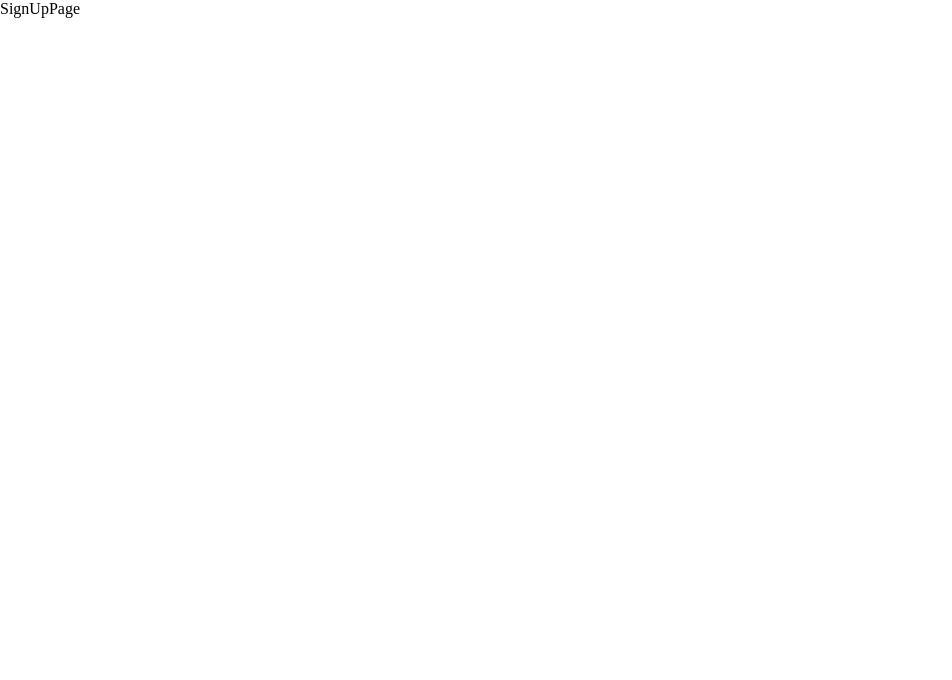
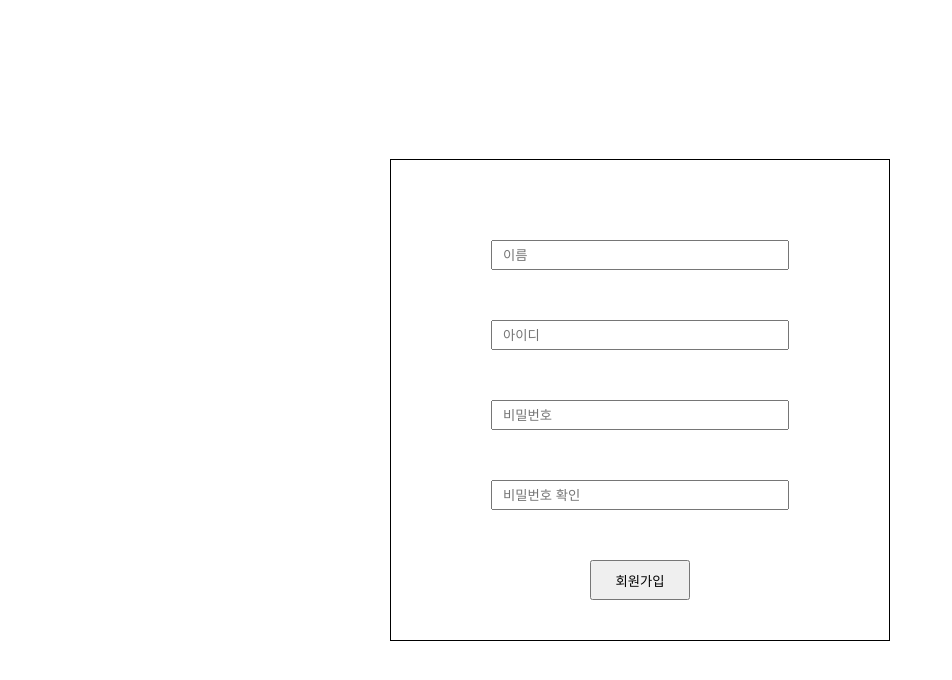
Before and after one commit to jihunv8/Toydo-List-Client, a React (Create React App) app: page /sign-up in a window 1280 px wide. Shown: the top 680 px of the page, without its empty margins (0-952 px from the left). Built offline with nearby package versions, Linux system fonts and the light colour scheme.

Commit message:
Feat SignUpPage에 Form추가
서버에 요청하는 기능 추가 전

```diff
--- /dev/null
+++ b/src/components/common/UserInfoInput.tsx
@@ -0,0 +1,55 @@
+import styled from 'styled-components';
+
+type UserInfoInputType = {
+  type?: string;
+  value: string;
+  setValue: React.Dispatch<React.SetStateAction<string>>;
+  placeholder?: string;
+  warningMessage?: string;
+  onBlur?: () => void;
+};
+
+const UserInfoInput = ({
+  type,
+  value,
+  setValue,
+  placeholder = '',
+  warningMessage = '',
+  onBlur = () => {},
+}: UserInfoInputType) => {
+  return (
+    <UserInfoInputWrapper>
+      <Input
+        type={type}
+        placeholder={placeholder}
+        value={value}
+        onChange={(e) => {
+          setValue(e.target.value);
+        }}
+        onBlur={onBlur}
+      />
+      <ErrorMessage>{warningMessage}</ErrorMessage>
+    </UserInfoInputWrapper>
+  );
+};
+
+export default UserInfoInput;
+
+const UserInfoInputWrapper = styled.div`
+  width: 100%;
+`;
+
+const Input = styled.input`
+  width: 100%;
+  height: 30px;
+  text-indent: 10px;
+  outline: none;
+`;
+
+const ErrorMessage = styled.div`
+  width: 100%;
+  height: 20px;
+  padding: 2px;
+  color: tomato;
+  font-size: 12px;
+`;
--- /dev/null
+++ b/src/components/sign-up/SignUpForm.tsx
@@ -0,0 +1,151 @@
+import styled from 'styled-components';
+import { useState } from 'react';
+import { validateId, validatePassword } from '../../util/validation';
+import UserInfoInput from '../common/UserInfoInput';
+
+const SignUpForm = () => {
+  const [inputName, setInputName] = useState('');
+  const [inputId, setInputId] = useState('');
+  const [inputPassword, setinputPassword] = useState('');
+  const [inputPasswordCheck, setinputPasswordCheck] = useState('');
+
+  const [nameWarningMessageIndex, setNameWarningMessageIndex] = useState(0);
+  const [idWarningMessageIndex, setIdWarningMessageIndex] = useState(0);
+  const [passwordWarningMessageIndex, setPasswordWarningMessageIndex] = useState(0);
+  const [passwordCheckWarningMessageIndex, setPasswordCheckWarningMessageIndex] = useState(0);
+
+  const nameWarningMessages = ['', '이름을 입력하세요'];
+
+  const idWarningMessages = [
+    '',
+    '아이디를 입력하세요',
+    '아이디는 6 ~ 15자 사이이고 최소 1개 이상의 영문자와 숫자를 포함해야합니다.',
+  ];
+
+  const passwordWarningMessages = [
+    '',
+    '비밀번호를 입력하세요',
+    '비밀번호는 8 ~ 32자 사이이고 최소 1개 이상의 영문자와 숫자를 포함해야합니다.',
+  ];
+
+  const passwordCheckWarningMessages = ['', '비밀번호를 입력하세요', '비밀번호가 일치하지 않습니다.'];
+
+  const setNameWarningMessage = () => {
+    if (inputName.length === 0) {
+      setNameWarningMessageIndex(1);
+    } else {
+      setNameWarningMessageIndex(0);
+    }
+  };
+
+  const setIdWarningMessage = () => {
+    if (inputId.length === 0) {
+      setIdWarningMessageIndex(1);
+    } else if (validateId(inputId)) {
+      setIdWarningMessageIndex(0);
+    } else {
+      setIdWarningMessageIndex(2);
+    }
+  };
+
+  const setPasswordWarningMessage = () => {
+    if (inputPassword.length === 0) {
+      setPasswordWarningMessageIndex(1);
+    } else if (validateId(inputPassword)) {
+      setPasswordWarningMessageIndex(0);
+    } else {
+      setPasswordWarningMessageIndex(2);
+    }
+  };
+
+  const setPasswordCheckWarningMessage = () => {
+    if (inputPasswordCheck.length === 0) {
+      setPasswordCheckWarningMessageIndex(1);
+    } else if (inputPassword === inputPasswordCheck) {
+      setPasswordCheckWarningMessageIndex(0);
+    } else {
+      setPasswordCheckWarningMessageIndex(2);
+    }
+  };
+
+  const onSubmit = (e: React.FormEvent<HTMLFormElement>) => {
+    e.preventDefault();
+    const isValidName = inputName.length > 0;
+    const isValidId = validateId(inputId);
+    const isValidPassword = validateId(inputPassword);
+    const isValidPasswordCheck = inputPassword === inputPasswordCheck;
+
+    if (isValidName && isValidId && isValidPassword && isValidPasswordCheck) {
+      console.log('회원가입 요청');
+    } else {
+      setNameWarningMessage();
+      setIdWarningMessage();
+      setPasswordWarningMessage();
+      setPasswordCheckWarningMessage();
+    }
+  };
+
+  return (
+    <LoginFormWrapper>
+      <Form onSubmit={onSubmit}>
+        <UserInfoInput
+          value={inputName}
+          setValue={setInputName}
+          placeholder="이름"
+          warningMessage={nameWarningMessages[nameWarningMessageIndex]}
+          onBlur={setNameWarningMessage}
+        />
+        <UserInfoInput
+          value={inputId}
+          setValue={setInputId}
+          placeholder="아이디"
+          warningMessage={idWarningMessages[idWarningMessageIndex]}
+          onBlur={setIdWarningMessage}
+        />
+        <UserInfoInput
+          type="password"
+          value={inputPassword}
+          setValue={setinputPassword}
+          placeholder="비밀번호"
+          warningMessage={passwordWarningMessages[passwordWarningMessageIndex]}
+          onBlur={setPasswordWarningMessage}
+        />
+        <UserInfoInput
+          type="password"
+          value={inputPasswordCheck}
+          setValue={setinputPasswordCheck}
+          placeholder="비밀번호 확인"
+          warningMessage={passwordCheckWarningMessages[passwordCheckWarningMessageIndex]}
+          onBlur={setPasswordCheckWarningMessage}
+        />
+        <LoginButton>회원가입</LoginButton>
+      </Form>
+    </LoginFormWrapper>
+  );
+};
+
+export default SignUpForm;
+
+const LoginFormWrapper = styled.div`
+  width: 100vw;
+  height: 100vh;
+
+  display: flex;
+  justify-content: center;
+  align-items: center;
+`;
+
+const Form = styled.form`
+  width: 500px;
+  padding: 80px 100px 40px 100px;
+  border: solid 1px #000;
+  display: flex;
+  flex-direction: column;
+  align-items: center;
+  gap: 30px;
+`;
+
+const LoginButton = styled.button`
+  width: 100px;
+  height: 40px;
+`;
--- a/src/pages/SignUpPage.tsx
+++ b/src/pages/SignUpPage.tsx
@@ -1,5 +1,11 @@
+import SignUpForm from '../components/sign-up/SignUpForm';
+
 const SignUpPage = () => {
-  return <div>SignUpPage</div>;
+  return (
+    <div>
+      <SignUpForm />
+    </div>
+  );
 };
 
 export default SignUpPage;
```
